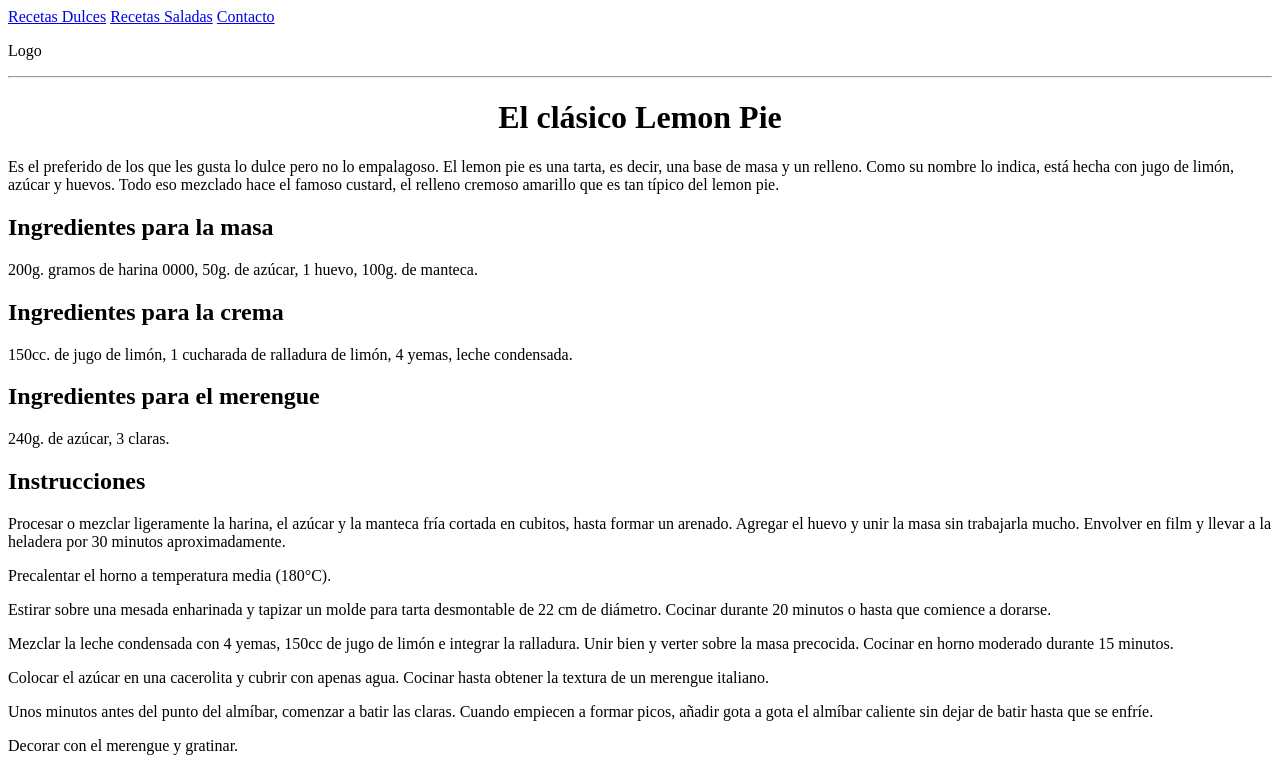
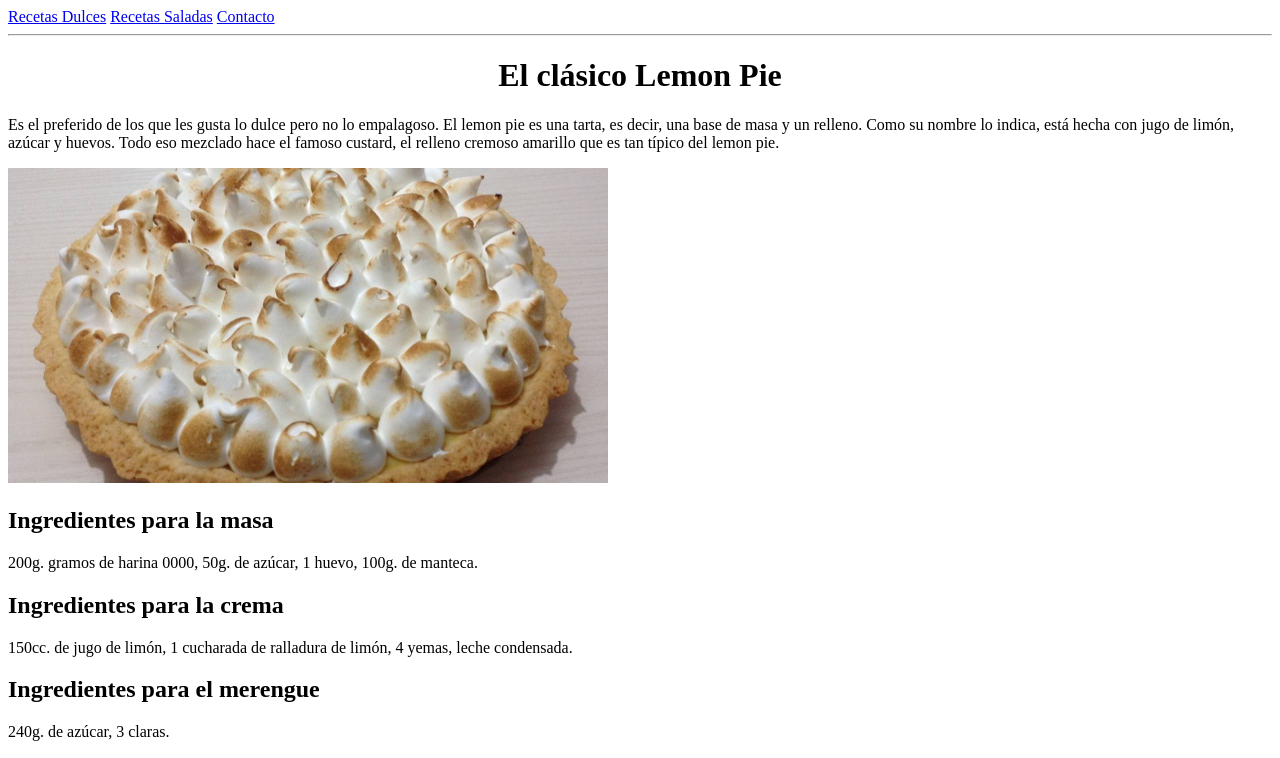
Before and after one commit to giulianogm/lemonpie, a plain HTML site: page index.html in a window 1280 px wide. Shown: the top 758 px of the page. Drawn offline with Linux system fonts and the light colour scheme.

Commit message:
feat(html): agregar imagen del lemon pie en carpeta img
Closes #5

```diff
--- a/index.html
+++ b/index.html
@@ -14,7 +14,7 @@
             <a href="#">Recetas Saladas</a>
             <a href="#">Contacto</a>
         </nav>
-        <p>Logo</p>
+
         <hr>
         <h1 align="center">El clásico Lemon Pie</h1>
         <p>
@@ -23,7 +23,7 @@
             azúcar y huevos. Todo eso mezclado hace el famoso custard, el relleno cremoso amarillo que es tan típico del lemon pie.
         </p>
     </header>
-
+    <img src="img/lemon-pie.jpg" alt="Lemon Pie - Tarta de limón con merengue" width="600">
 
     <main>
 
```
